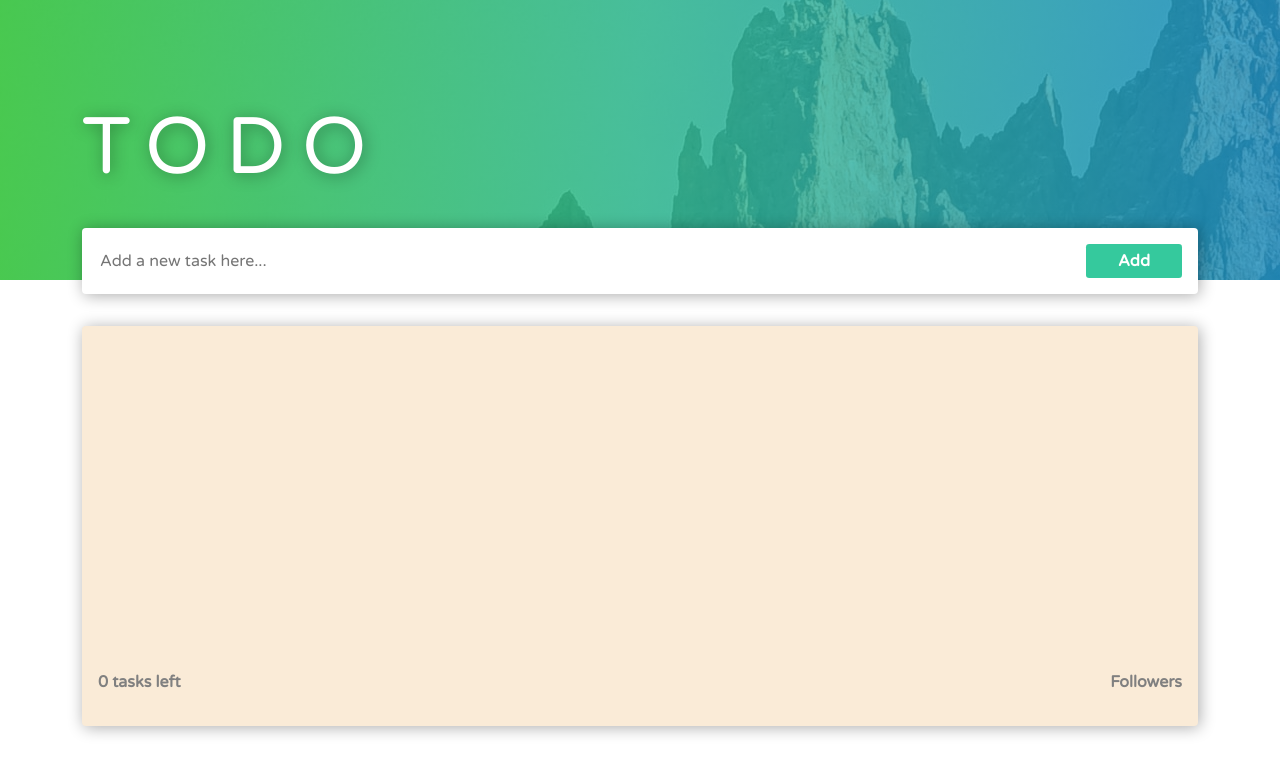
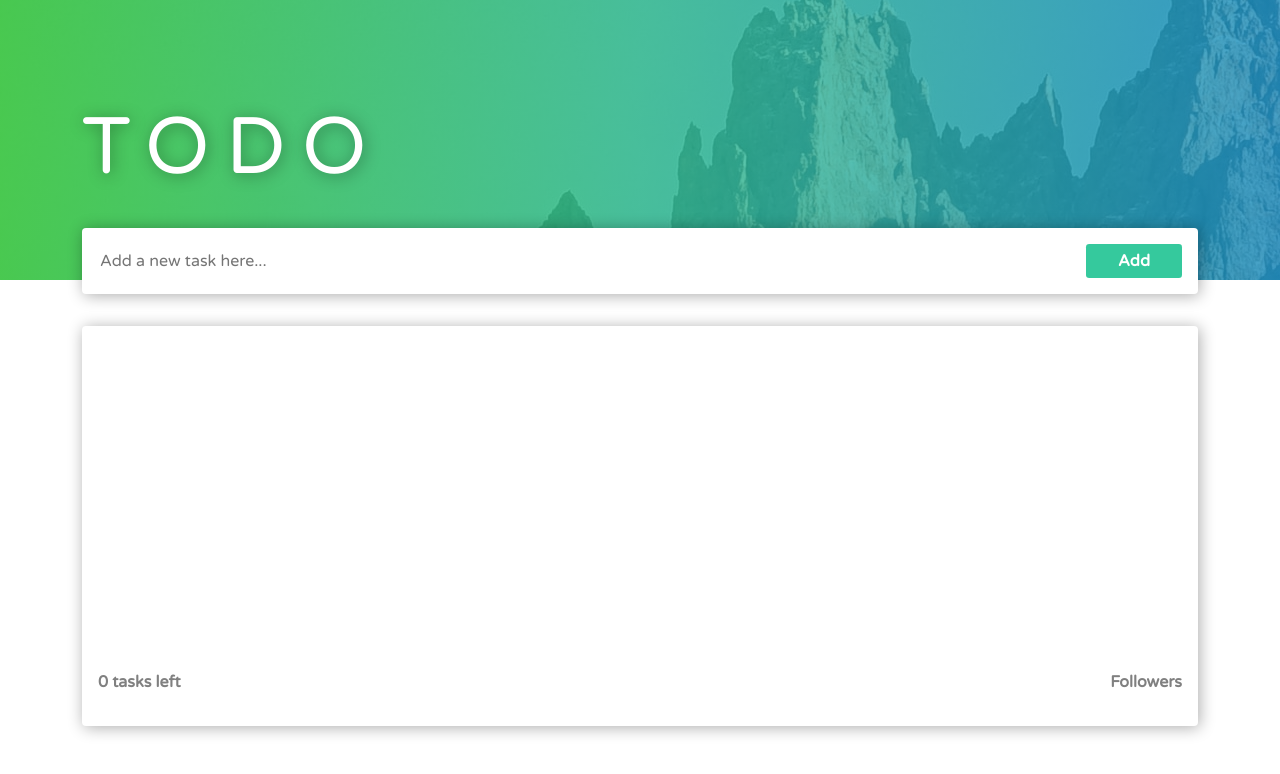
Before and after one commit to mdidech/react-app-github-action, a React (Create React App) app: page / in a window 1280 px wide. Shown: the top 774 px of the page. Built offline with nearby package versions, Linux system fonts and the light colour scheme.

Commit message:
ci-cd workflow commit

```diff
--- a/src/components/TodoList/TodoList.css
+++ b/src/components/TodoList/TodoList.css
@@ -1,5 +1,5 @@
 .todolist-container {
-  background-color: antiquewhite;
+  background-color: white;
   margin-top: 2rem;
   border-radius: 0.25rem;
   padding: 1rem;
```
